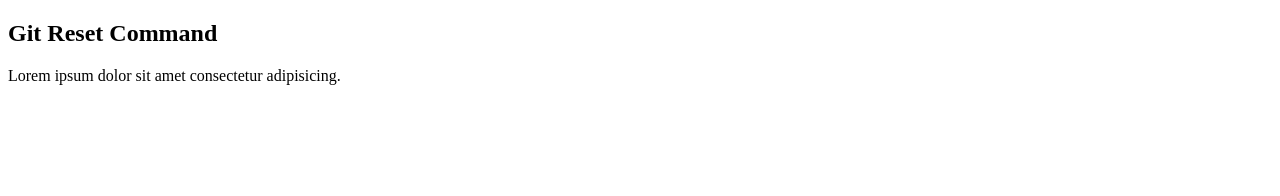
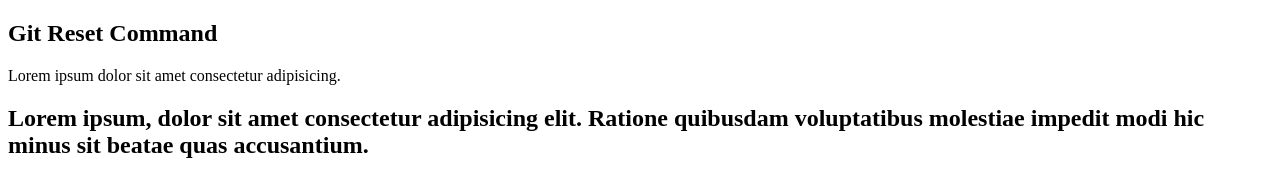
Before and after one commit to ahmadmahmoodvnryk/Git-Reset-Command, a plain HTML site: page index.html in a window 1280 px wide. Drawn offline with Linux system fonts and the light colour scheme.

Commit message:
new tag added

```diff
--- a/index.html
+++ b/index.html
@@ -8,5 +8,6 @@
 <body>
     <h2>Git Reset Command</h2>
     <p>Lorem ipsum dolor sit amet consectetur adipisicing.</p>
+    <h2>Lorem ipsum, dolor sit amet consectetur adipisicing elit. Ratione quibusdam voluptatibus molestiae impedit modi hic minus sit beatae quas accusantium.</h2>
 </body>
 </html>
```
